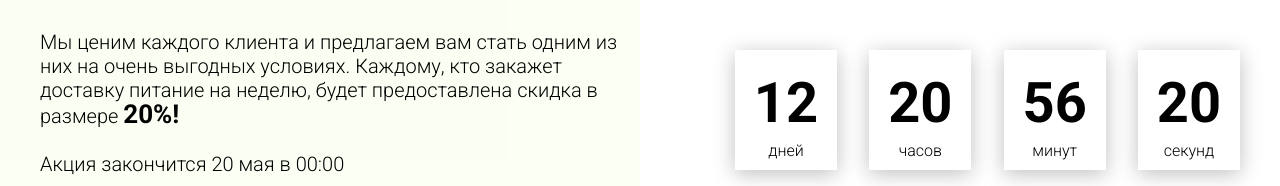
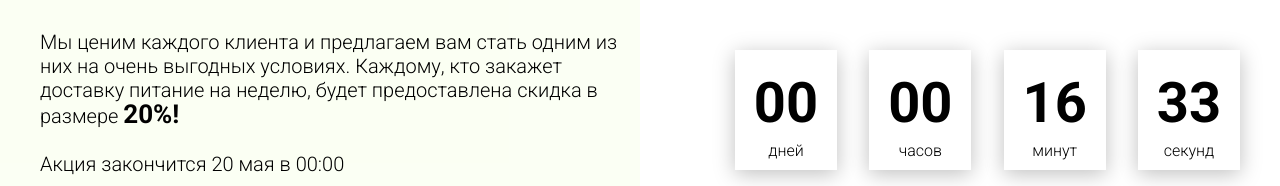
Before and after one commit to AirDrop94/Food-project, a plain HTML site: page index.html in a window 1280 px wide. Shown: the part 3648-3834 px from the top of the page. Drawn offline with Linux system fonts and the light colour scheme.

Commit message:
add timer for promo action

```diff
--- a/js/script.js
+++ b/js/script.js
@@ -1,5 +1,5 @@
 window.addEventListener('DOMContentLoaded', () => {
-
+    //Tabs
     const tabs = document.querySelectorAll('.tabheader__item'),
         tabsContent = document.querySelectorAll('.tabcontent'),
         tabsParent = document.querySelector('.tabheader__items');
@@ -36,4 +36,59 @@ window.addEventListener('DOMContentLoaded', () => {
             });
         }
     });
+
+    //Timer
+    const deadline = '2021-11-18';
+
+    function getTimeRemaining(endtime) {
+        const t = Date.parse(endtime) - Date.parse(new Date()),
+            days = Math.floor((t / (1000 * 60 * 60 * 24))),
+            hours = Math.floor((t / 1000 * 60 * 60) % 24),
+            minutes = Math.floor((t / 1000 / 60) % 60),
+            seconds = Math.floor((t / 1000) % 60);
+
+        return {
+            'total': t,
+            'days': days,
+            'hours': hours,
+            'minutes': minutes,
+            'seconds': seconds
+        };
+    }
+
+
+    function getZero(num) {
+        if (num >= 0 && num < 10) {
+            return `0${num}`;
+        } else {
+            return num;
+        }
+    }
+
+
+    function setClock(selector, endtime) {
+        const timer = document.querySelector(selector),
+            days = timer.querySelector('#days'),
+            hours = timer.querySelector('#hours'),
+            minutes = timer.querySelector('#minutes'),
+            seconds = timer.querySelector('#seconds'),
+            timeInterval = setInterval(updateClock, 1000);
+
+        updateClock();
+
+        function updateClock() {
+            const t = getTimeRemaining(endtime);
+
+            days.innerHTML = getZero(t.days);
+            hours.innerHTML = getZero(t.hours);
+            minutes.innerHTML = getZero(t.minutes);
+            seconds.innerHTML = getZero(t.seconds);
+
+            if (t.total <= 0) {
+                clearInterval(timeInterval);
+            }
+        }
+    }
+
+    setClock('.timer', deadline);
 });
```
Also changed, not shown: index.html (+7 -3 lines).
